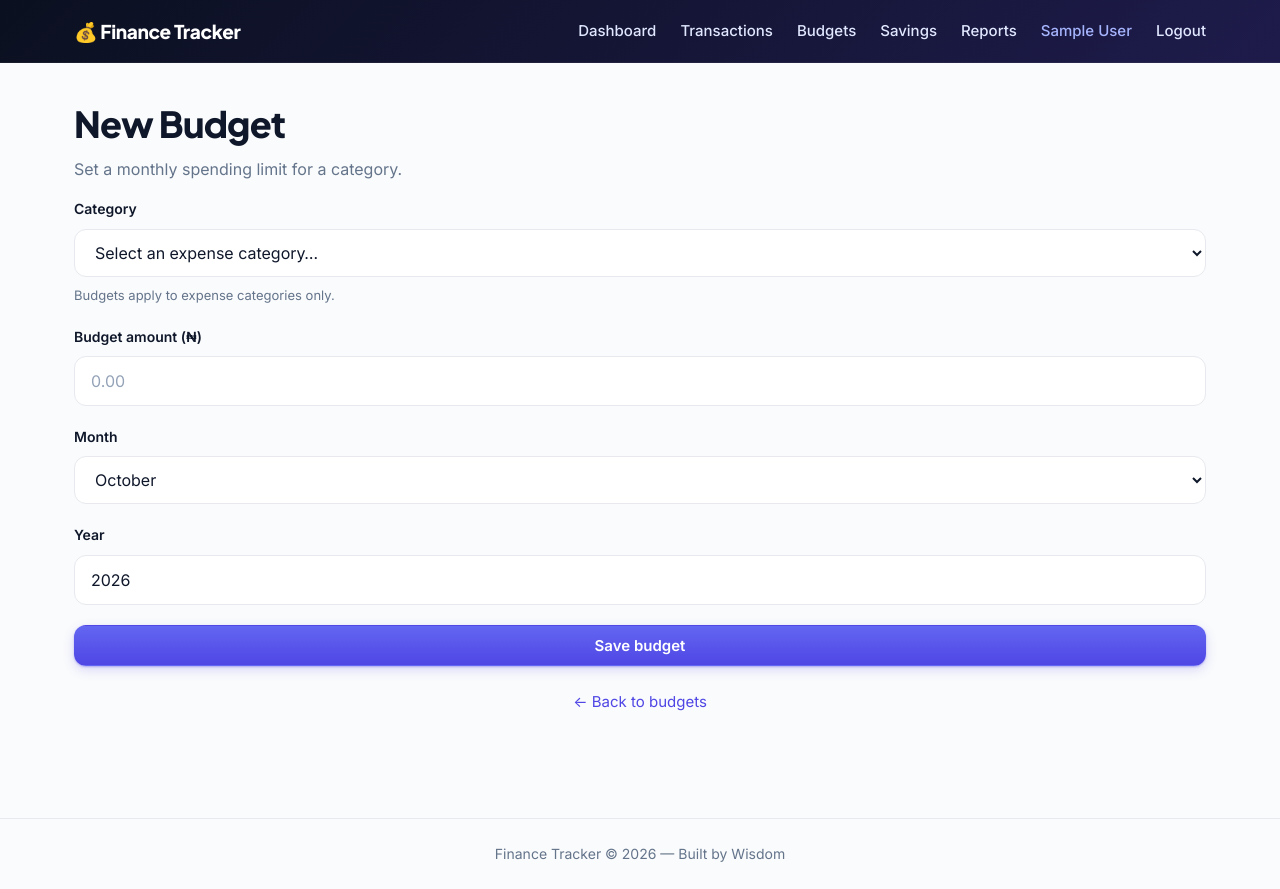
After one commit to wisdom1240/finance-tracker, a Flask app: page /budgets/add in a window 1280 px wide. The commit adds this page. Run offline with Flask 3, Linux system fonts and the light colour scheme; the visitor is signed in with stand-in values (Sample User, id 1); data that the repository does not hold is empty; some libraries are stand-ins or nearby versions.

Commit message:
Stage 24: Add budgets list and create

```diff
--- a/app.py
+++ b/app.py
@@ -19,6 +19,13 @@ from config import Config
 from db import init_app as init_db, get_db
 
 EMAIL_RE = re.compile(r"^[^@\s]+@[^@\s]+\.[^@\s]+$")
+
+MONTH_NAMES = [
+    (1, "January"), (2, "February"), (3, "March"), (4, "April"),
+    (5, "May"), (6, "June"), (7, "July"), (8, "August"),
+    (9, "September"), (10, "October"), (11, "November"), (12, "December"),
+]
+MONTH_LOOKUP = dict(MONTH_NAMES)
 
 
 def login_required(view):
@@ -96,21 +103,19 @@ def create_app():
         )
 
     # ----------------------------------------------------------------
-    # Transactions List (with search & filters)
+    # Transactions List
     # ----------------------------------------------------------------
     @app.route("/transactions")
     @login_required
     def transactions():
         user_id = session["user_id"]
 
-        # Read filters from query string
         f_type = request.args.get("type", "").strip().upper()
         f_category = request.args.get("category_id", "").strip()
         f_from = request.args.get("from", "").strip()
         f_to = request.args.get("to", "").strip()
         f_q = request.args.get("q", "").strip()
 
-        # Build dynamic WHERE clause safely
         where = ["t.user_id = %s"]
         params = [user_id]
 
@@ -393,6 +398,165 @@ def create_app():
         )
 
     # ----------------------------------------------------------------
+    # Budgets List
+    # ----------------------------------------------------------------
+    @app.route("/budgets")
+    @login_required
+    def budgets():
+        user_id = session["user_id"]
+
+        db = get_db()
+        cur = db.cursor(cursor_factory=psycopg2.extras.RealDictCursor)
+
+        # Budget with SPENT computed live from transactions.
+        # Note: budget.month and budget.year are matched against
+        # EXTRACT(MONTH FROM transaction_date) and EXTRACT(YEAR FROM ...).
+        cur.execute(
+            "SELECT b.id, b.amount, b.month, b.year, "
+            "       c.name AS category_name, "
+            "       COALESCE(("
+            "           SELECT SUM(t.amount) FROM transactions t "
+            "           WHERE t.user_id = b.user_id "
+            "             AND t.category_id = b.category_id "
+            "             AND t.type = 'EXPENSE' "
+            "             AND EXTRACT(MONTH FROM t.transaction_date) = b.month "
+            "             AND EXTRACT(YEAR  FROM t.transaction_date) = b.year"
+            "       ), 0) AS spent "
+            "FROM budgets b "
+            "JOIN categories c ON c.id = b.category_id "
+            "WHERE b.user_id = %s "
+            "ORDER BY b.year DESC, b.month DESC, c.name",
+            (user_id,),
+        )
+        rows = cur.fetchall()
+        cur.close()
+
+        # Convert spent/amount to Decimal math and add derived fields
+        budgets_list = []
+        for r in rows:
+            spent = r["spent"] or 0
+            remaining = r["amount"] - spent
+            budgets_list.append({
+                "id": r["id"],
+                "category_name": r["category_name"],
+                "amount": r["amount"],
+                "spent": spent,
+                "remaining": remaining,
+                "month": r["month"],
+                "year": r["year"],
+                "month_name": MONTH_LOOKUP.get(r["month"], str(r["month"])),
+            })
+
+        return render_template("budgets.html", budgets=budgets_list)
+
+    # ----------------------------------------------------------------
+    # Add Budget
+    # ----------------------------------------------------------------
+    @app.route("/budgets/add", methods=["GET", "POST"])
+    @login_required
+    def add_budget():
+        user_id = session["user_id"]
+
+        db = get_db()
+        cur = db.cursor(cursor_factory=psycopg2.extras.RealDictCursor)
+        cur.execute(
+            "SELECT id, name FROM categories "
+            "WHERE type = 'EXPENSE' ORDER BY name"
+        )
+        categories = cur.fetchall()
+        cur.close()
+
+        form_data = None
+        today = date.today()
+
+        if request.method == "POST":
+            category_id = request.form.get("category_id", "").strip()
+            amount = request.form.get("amount", "").strip()
+            month = request.form.get("month", "").strip()
+            year = request.form.get("year", "").strip()
+
+            form_data = {
+                "category_id": int(category_id) if category_id.isdigit() else None,
+                "amount": amount,
+                "month": int(month) if month.isdigit() else None,
+                "year": int(year) if year.isdigit() else None,
+            }
+
+            errors = []
+
+            # Category — must be a valid EXPENSE category
+            category_row = None
+            if not category_id or not category_id.isdigit():
+                errors.append("Please choose a category.")
+            else:
+                cur2 = db.cursor(cursor_factory=psycopg2.extras.RealDictCursor)
+                cur2.execute(
+                    "SELECT id, type FROM categories WHERE id = %s",
+                    (int(category_id),),
+                )
+                category_row = cur2.fetchone()
+                cur2.close()
+                if category_row is None:
+                    errors.append("That category does not exist.")
+                elif category_row["type"] != "EXPENSE":
+                    errors.append("Budgets only apply to expense categories.")
+
+            # Amount
+            try:
+                amount_dec = float(amount)
+            except (TypeError, ValueError):
+                amount_dec = None
+            if amount_dec is None or amount_dec <= 0:
+                errors.append("Budget amount must be greater than zero.")
+
+            # Month
+            if not month.isdigit() or not (1 <= int(month) <= 12):
+                errors.append("Please choose a valid month.")
+
+            # Year
+            if not year.isdigit() or not (2000 <= int(year) <= 2100):
+                errors.append("Please enter a valid year.")
+
+            # Check for existing budget for same (user, category, month, year)
+            if not errors:
+                cur3 = db.cursor()
+                cur3.execute(
+                    "SELECT id FROM budgets "
+                    "WHERE user_id = %s AND category_id = %s AND month = %s AND year = %s",
+                    (user_id, int(category_id), int(month), int(year)),
+                )
+                if cur3.fetchone() is not None:
+                    errors.append(
+                        "You already have a budget for that category in that month."
+                    )
+                cur3.close()
+
+            if errors:
+                for e in errors:
+                    flash(e, "error")
+            else:
+                cur4 = db.cursor()
+                cur4.execute(
+                    "INSERT INTO budgets (user_id, category_id, amount, month, year) "
+                    "VALUES (%s, %s, %s, %s, %s)",
+                    (user_id, int(category_id), amount_dec, int(month), int(year)),
+                )
+                db.commit()
+                cur4.close()
+
+                flash("Budget created successfully.", "success")
+                return redirect(url_for("budgets"))
+
+        return render_template(
+            "add_budget.html",
+            categories=categories,
+            form_data=form_data,
+            months=MONTH_NAMES,
+            current_month=today.month,
+            current_year=today.year,
+        )
+
+    # ----------------------------------------------------------------
     # Registration
     # ----------------------------------------------------------------
     @app.route("/register", methods=["GET", "POST"])
--- /dev/null
+++ b/templates/add_budget.html
@@ -0,0 +1,60 @@
+{% extends "base.html" %}
+
+{% block title %}New Budget — Finance Tracker{% endblock %}
+
+{% block content %}
+<section class="auth-card">
+    <h1>New Budget</h1>
+    <p class="text-muted">Set a monthly spending limit for a category.</p>
+
+    <form method="POST" action="{{ url_for('add_budget') }}" novalidate>
+        <input type="hidden" name="csrf_token" value="{{ csrf_token() }}">
+
+        <div class="form-group">
+            <label class="form-label" for="category_id">Category</label>
+            <select class="form-select" id="category_id" name="category_id" required>
+                <option value="">Select an expense category…</option>
+                {% for c in categories %}
+                    <option value="{{ c.id }}"
+                        {% if form_data and form_data.category_id == c.id %}selected{% endif %}>
+                        {{ c.name }}
+                    </option>
+                {% endfor %}
+            </select>
+            <p class="form-help">Budgets apply to expense categories only.</p>
+        </div>
+
+        <div class="form-group">
+            <label class="form-label" for="amount">Budget amount (₦)</label>
+            <input class="form-input" type="number" id="amount" name="amount"
+                   min="0.01" step="0.01" placeholder="0.00"
+                   value="{{ form_data.amount if form_data else '' }}" required>
+        </div>
+
+        <div class="form-group">
+            <label class="form-label" for="month">Month</label>
+            <select class="form-select" id="month" name="month" required>
+                {% for m_num, m_name in months %}
+                    <option value="{{ m_num }}"
+                        {% if (form_data and form_data.month == m_num) or (not form_data and m_num == current_month) %}selected{% endif %}>
+                        {{ m_name }}
+                    </option>
+                {% endfor %}
+            </select>
+        </div>
+
+        <div class="form-group">
+            <label class="form-label" for="year">Year</label>
+            <input class="form-input" type="number" id="year" name="year"
+                   min="2000" max="2100"
+                   value="{{ form_data.year if form_data else current_year }}" required>
+        </div>
+
+        <button type="submit" class="btn btn-primary btn-block">Save budget</button>
+    </form>
+
+    <p class="text-muted mt-6" style="text-align: center; font-size: 0.9375rem;">
+        <a href="{{ url_for('budgets') }}">← Back to budgets</a>
+    </p>
+</section>
+{% endblock %}
```
Also changed, not shown: static/css/style.css (+36 -0 lines), templates/budgets.html (added, +71 -0 lines).
